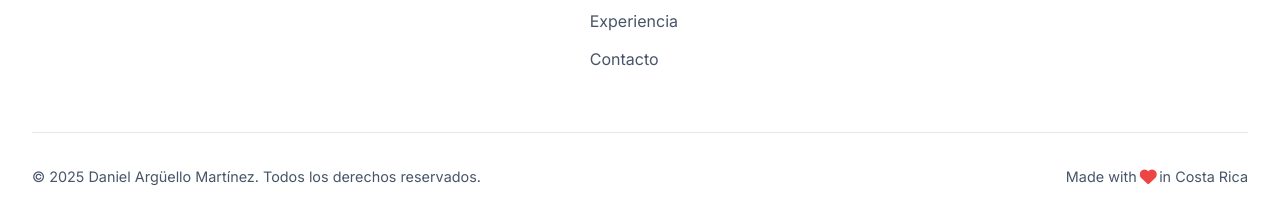
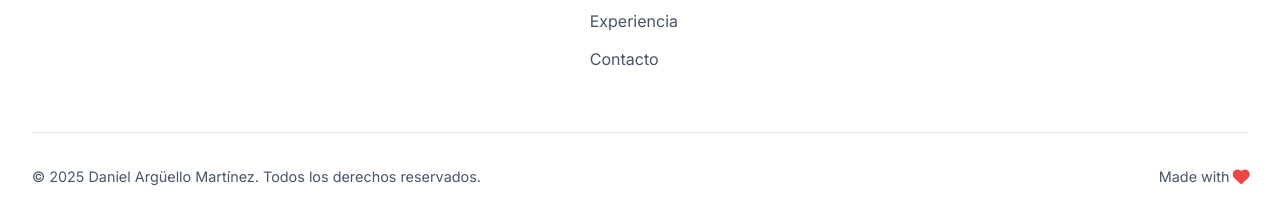
Before and after one commit to Jhnmr/Portfolio, a plain HTML site: page index.html in a window 1280 px wide. Shown: the part 7485-7705 px from the top of the page. Drawn offline with Linux system fonts and the light colour scheme.

```diff
--- a/index.html
+++ b/index.html
@@ -742,7 +742,7 @@
             </div>
             <div class="footer-bottom">
                 <p class="copyright" data-translate="footer-copyright">&copy; 2025 Daniel Argüello Martínez. Todos los derechos reservados.</p>
-                <p class="made-with">Made with <i class="fas fa-heart"></i> in Costa Rica</p>
+                <p class="made-with">Made with <i class="fas fa-heart"></i></p>
             </div>
         </div>
     </footer>
```
